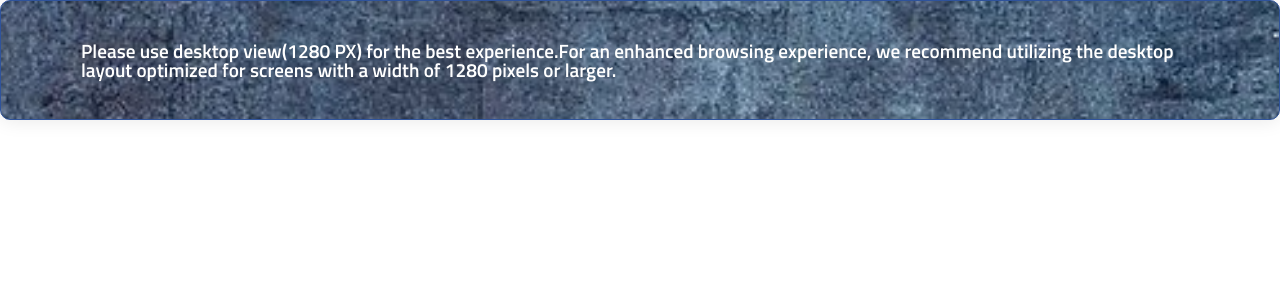
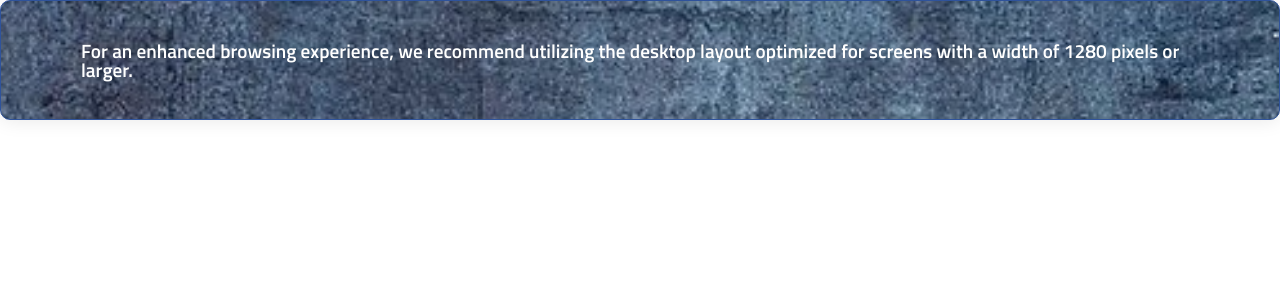
Before and after one commit to trupti-patil23/git-mealmaster, a React (Create React App) app: page / in a window 1280 px wide. Shown: the top 300 px of the page. Built offline with nearby package versions, Linux system fonts and the light colour scheme.

Commit message:
Updated messages for ecreen width

```diff
--- a/src/App.jsx
+++ b/src/App.jsx
@@ -80,7 +80,7 @@ function App() {
       {!isDesktop
         ? (
           <div className="apps">
-            Please use desktop view(1280 PX) for the best experience.For an enhanced browsing experience, we recommend utilizing the desktop layout optimized for screens with a width of 1280 pixels or larger.
+            For an enhanced browsing experience, we recommend utilizing the desktop layout optimized for screens with a width of 1280 pixels or larger.
           </div>
         )
         : (
```
